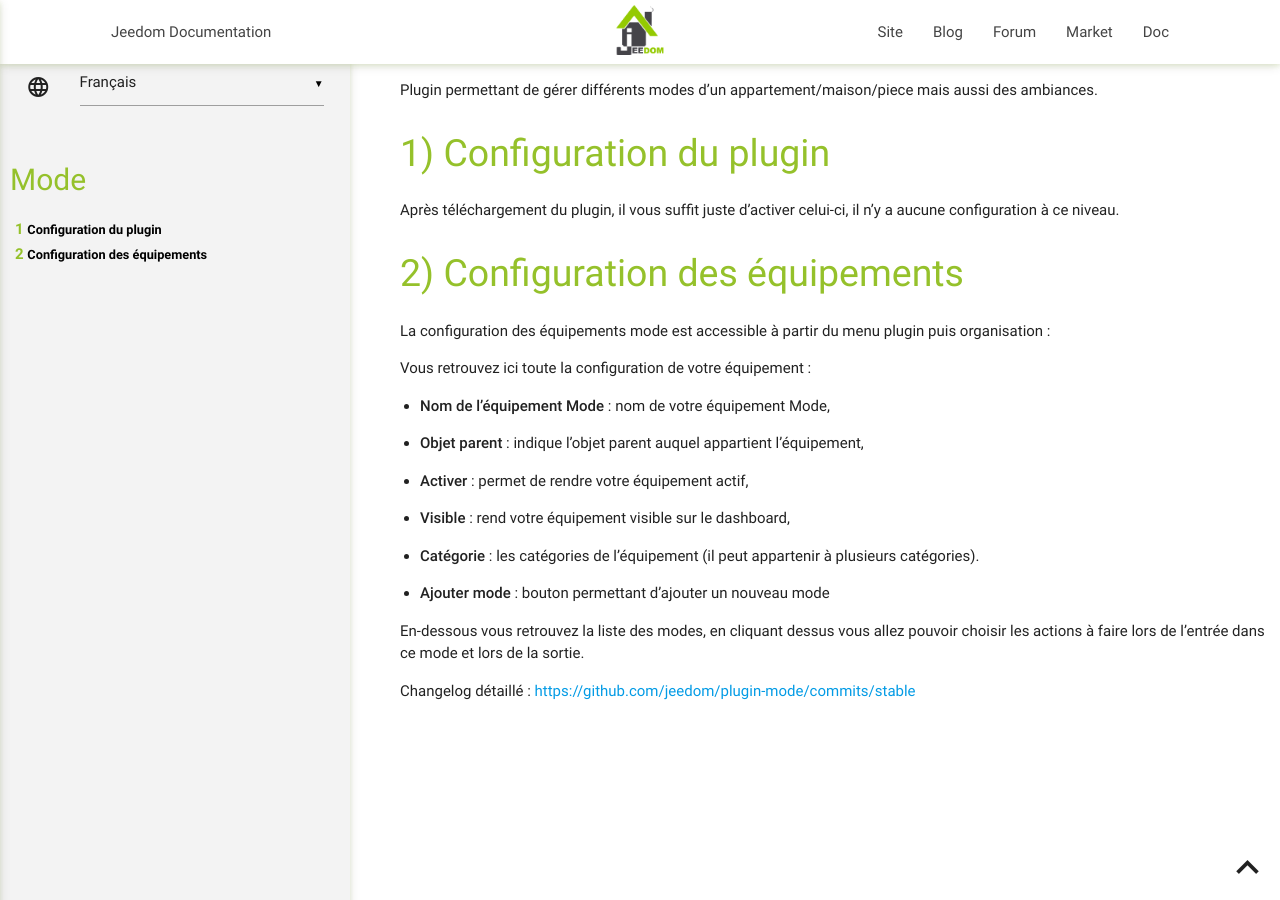
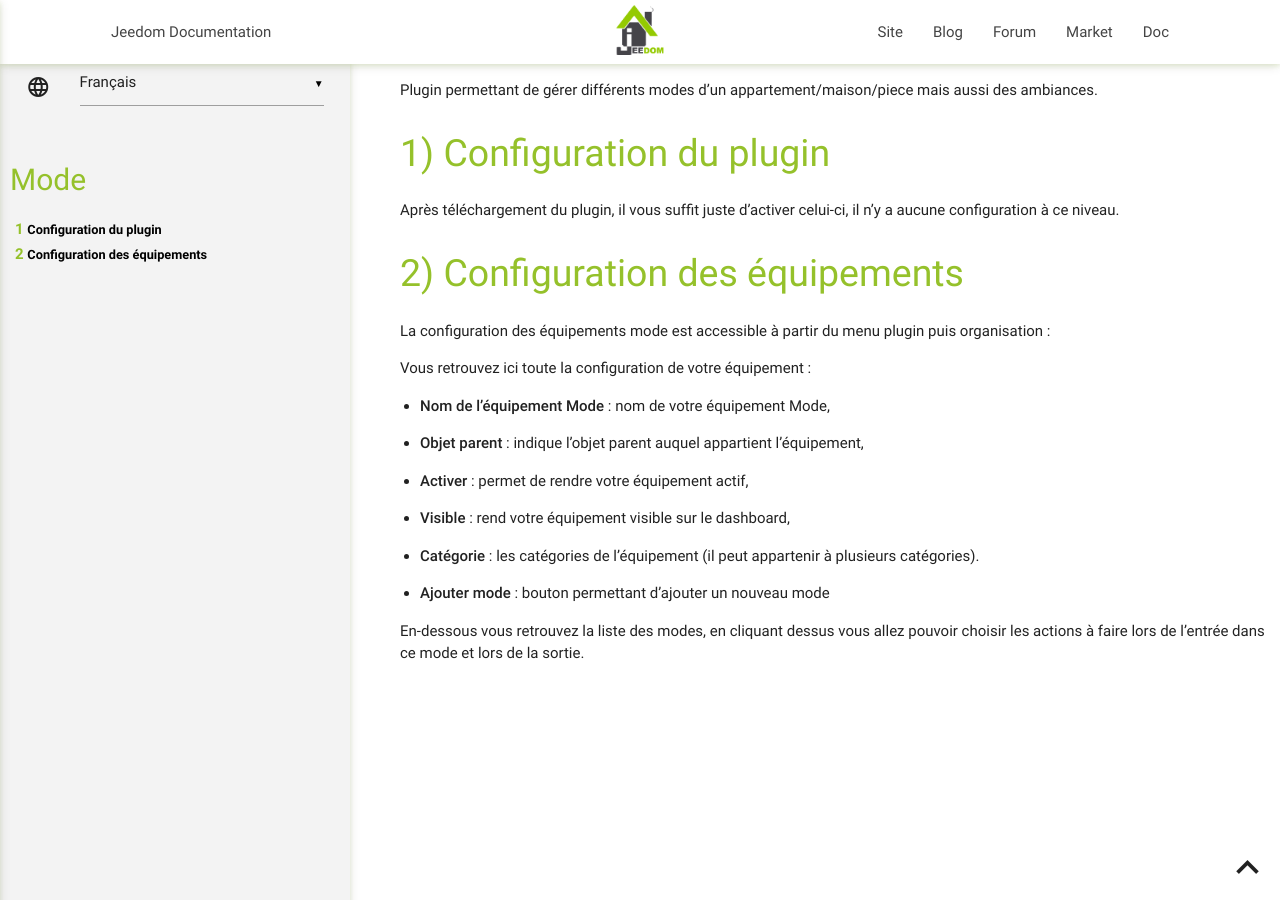
Before and after one commit to jeedom/plugin-mode, a Jekyll site: the page built from docs/fr_FR/index.md, in a window 1280 px wide. Built offline with Jekyll 4.4.1, drawn with Linux system fonts in a browser that asks for light colours; our own code applies the rules of GitHub Pages for plain Markdown files.

Commit message:
clean doc

```diff
--- a/docs/fr_FR/index.md
+++ b/docs/fr_FR/index.md
@@ -32,6 +32,3 @@ Vous retrouvez ici toute la configuration de votre équipement :
 En-dessous vous retrouvez la liste des modes, en cliquant dessus vous
 allez pouvoir choisir les actions à faire lors de l’entrée dans ce mode
 et lors de la sortie.
-
-Changelog détaillé :
-<https://github.com/jeedom/plugin-mode/commits/stable>
```
